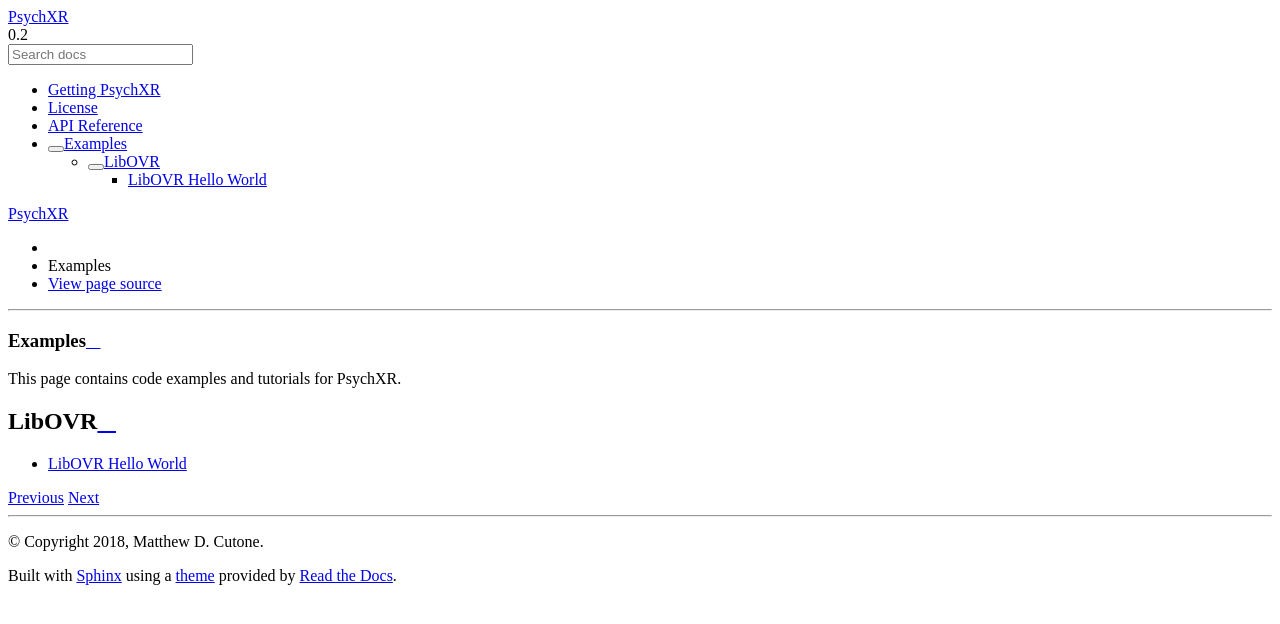
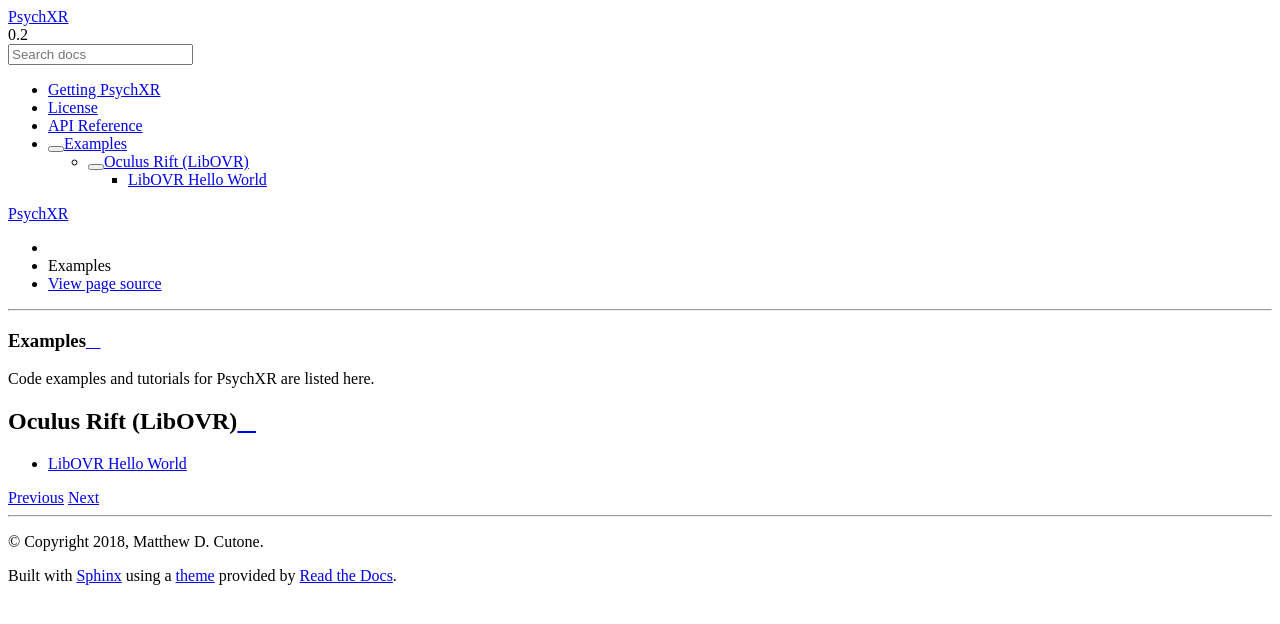
Before and after one commit to mdcutone/psychxr, a Sphinx documentation site: the page built from docs/examples.rst, in a window 1280 px wide. Shown: the top 624 px of the page. Built offline with Sphinx 7.4.7 and the Read the Docs theme 2.0.0, drawn with Linux system fonts in a browser that asks for light colours.

Commit message:
DOCS: Some additional changes.

```diff
--- a/docs/examples.rst
+++ b/docs/examples.rst
@@ -1,11 +1,11 @@
-================
+========
 Examples
-================
+========
 
-This page contains code examples and tutorials for PsychXR.
+Code examples and tutorials for PsychXR are listed here.
 
-LibOVR
-------
+Oculus Rift (LibOVR)
+--------------------
 
 .. toctree::
    :maxdepth: 1
```
